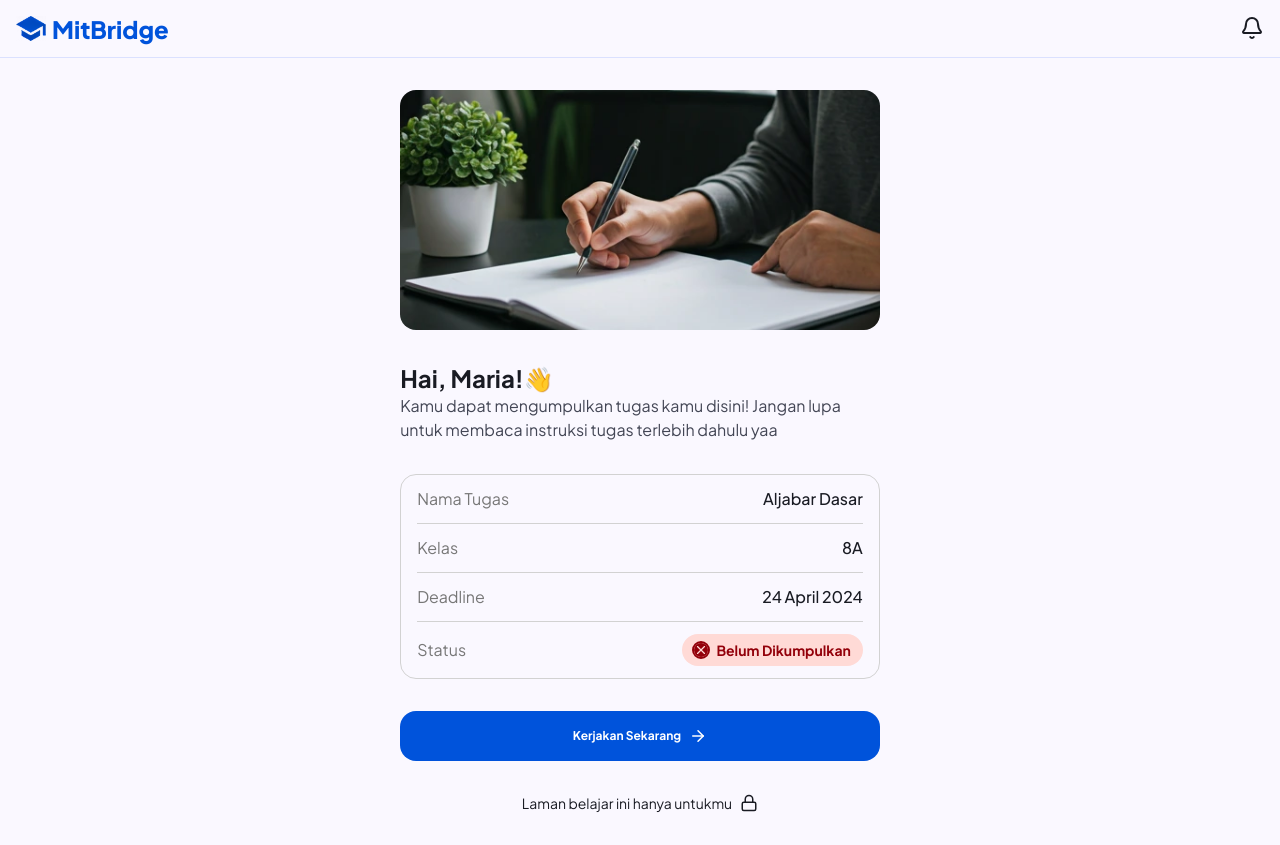
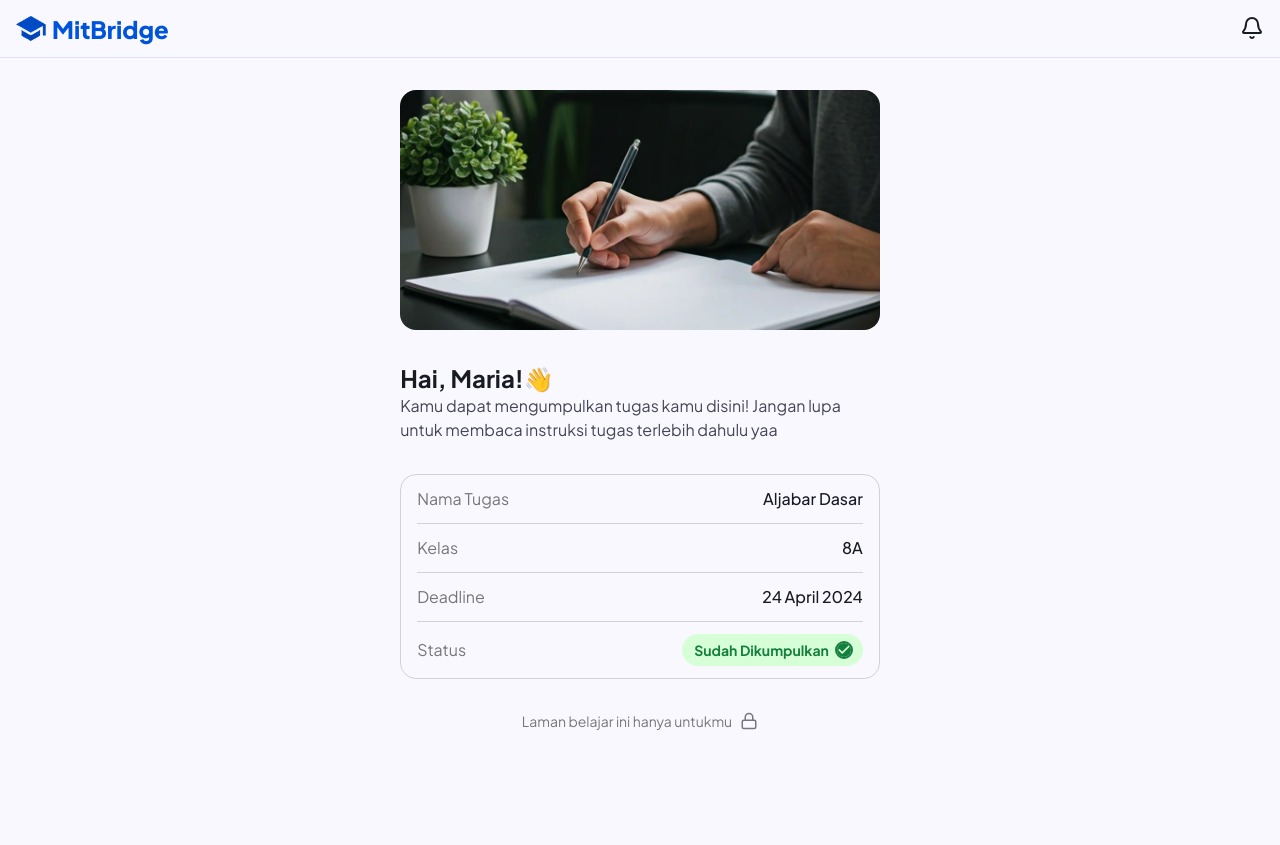
Before and after one commit to muzazr/oti-internship, a Next.js app in the folder frontend/: page /student in a window 1280 px wide. After the commit the page ends 800 px from the top, so only its background shows below. Built offline with nearby package versions, Linux system fonts and the light colour scheme.

Commit message:
fix(Landing Page Siswa): Fixed an issue where the button to do the asssignment still shows even when the assignment has been submitted

```diff
--- a/frontend/src/app/student/page.tsx
+++ b/frontend/src/app/student/page.tsx
@@ -6,12 +6,14 @@ import { ArrowRight, Lock } from "lucide-react"
 import { DBtoDate } from "@/lib/student"
 
 // vEdit these for backend fetching
-const name = "Maria"
+const name = "Maria Taek"
 const assignmentName = "Aljabar Dasar"
 const studentClass = "8A"
 const deadlineInDB = "2024-04-24 23:59" // yyyy-mm-dd hh:mm
-const completed = false
+const completed = true
 // ^Edit these
+
+const nameToShow = name.split(" ")[0]
 
 const deadline = DBtoDate(deadlineInDB)
 
@@ -27,7 +29,7 @@ const LandingPageSiswa = () => {
           height="360"
         />
         <div>
-          <h1 className="font-bold text-2xl">Hai, {name}!👋</h1>
+          <h1 className="font-bold text-2xl">Hai, {nameToShow}!👋</h1>
           <p className="text-foreground-secondary">
             Kamu dapat mengumpulkan tugas kamu disini! Jangan lupa untuk membaca
             instruksi tugas terlebih dahulu yaa
@@ -42,10 +44,12 @@ const LandingPageSiswa = () => {
           />
           <LeftRight info="Status" content={<Pill finished={completed} />} />
         </Table>
-        <Button variant="default" link="./student/assignment">
-          Kerjakan Sekarang <ArrowRight className="size-4.5" />
-        </Button>
-        <p className="flex justify-center items-center gap-2 text-sm">
+        {!completed && (
+          <Button variant="default" link="./student/assignment">
+            Kerjakan Sekarang <ArrowRight className="size-4.5" />
+          </Button>
+        )}
+        <p className="flex justify-center items-center text-neutral-700 gap-2 text-sm">
           Laman belajar ini hanya untukmu <Lock className="size-4.5" />
         </p>
       </div>
```
